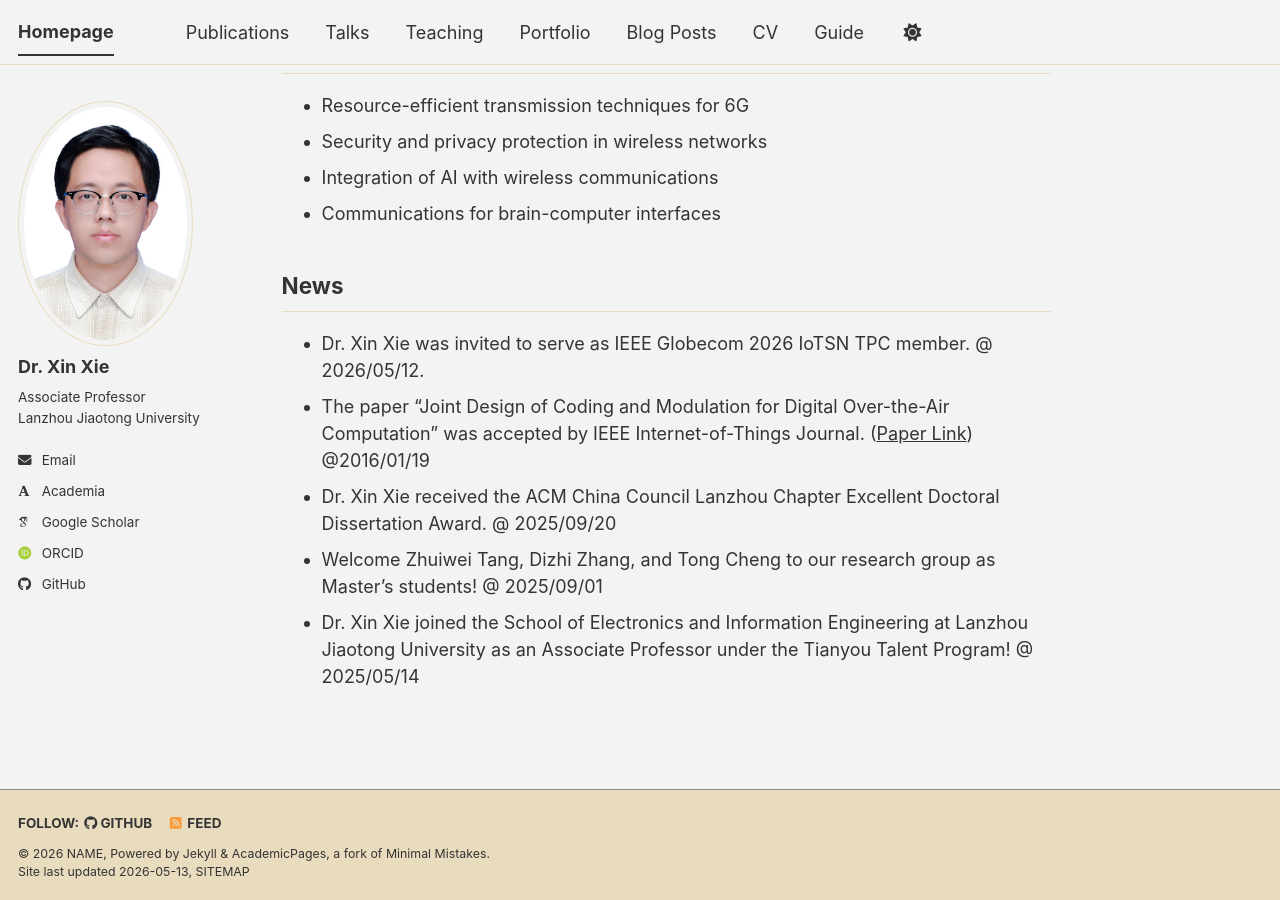
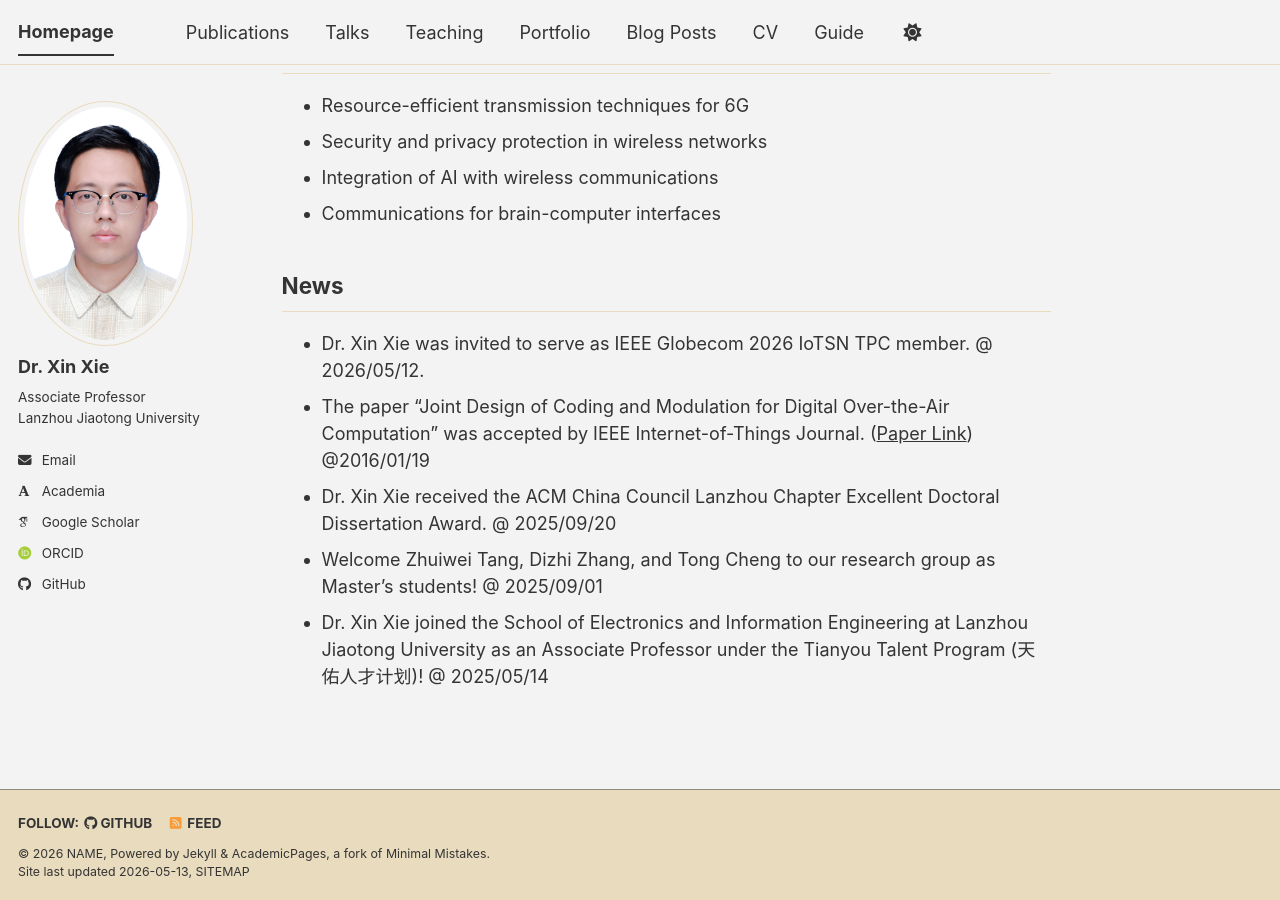
Before and after one commit to xiexin312/xiexin312.github.io, a Jekyll site: the page built from _pages/about.md, in a window 1280 px wide and 900 px high, scrolled down 542 px. Built offline with Jekyll 4.4.1, drawn with Linux system fonts in a browser that asks for light colours; some web fonts are replaced; a script bundle is joined from its source files by our own code; library files that are not in the unit come from our copies.

Commit message:
Update title with Chinese translation for clarity

```diff
--- a/_pages/about.md
+++ b/_pages/about.md
@@ -28,4 +28,4 @@ We are currently recruiting Master’s students. If you are interested in our re
 * The paper "Joint Design of Coding and Modulation for Digital Over-the-Air Computation" was accepted by IEEE Internet-of-Things Journal. ([Paper Link](https://ieeexplore.ieee.org/abstract/document/11358822)) @2016/01/19
 * Dr. Xin Xie received the ACM China Council Lanzhou Chapter Excellent Doctoral Dissertation Award. @ 2025/09/20
 * Welcome Zhuiwei Tang, Dizhi Zhang, and Tong Cheng to our research group as Master's students! @ 2025/09/01
-* Dr. Xin Xie joined the School of Electronics and Information Engineering at Lanzhou Jiaotong University as an Associate Professor under the Tianyou Talent Program! @ 2025/05/14
+* Dr. Xin Xie joined the School of Electronics and Information Engineering at Lanzhou Jiaotong University as an Associate Professor under the Tianyou Talent Program (天佑人才计划)! @ 2025/05/14
```
